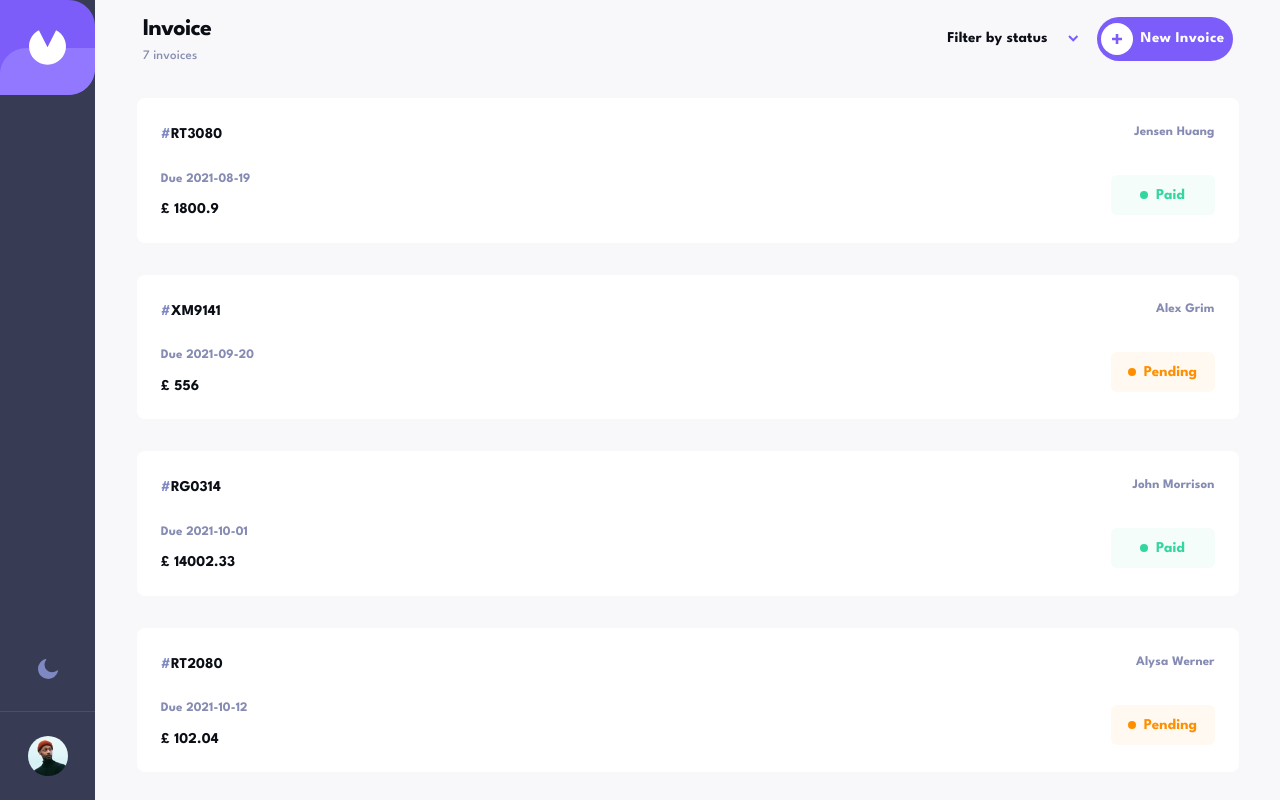
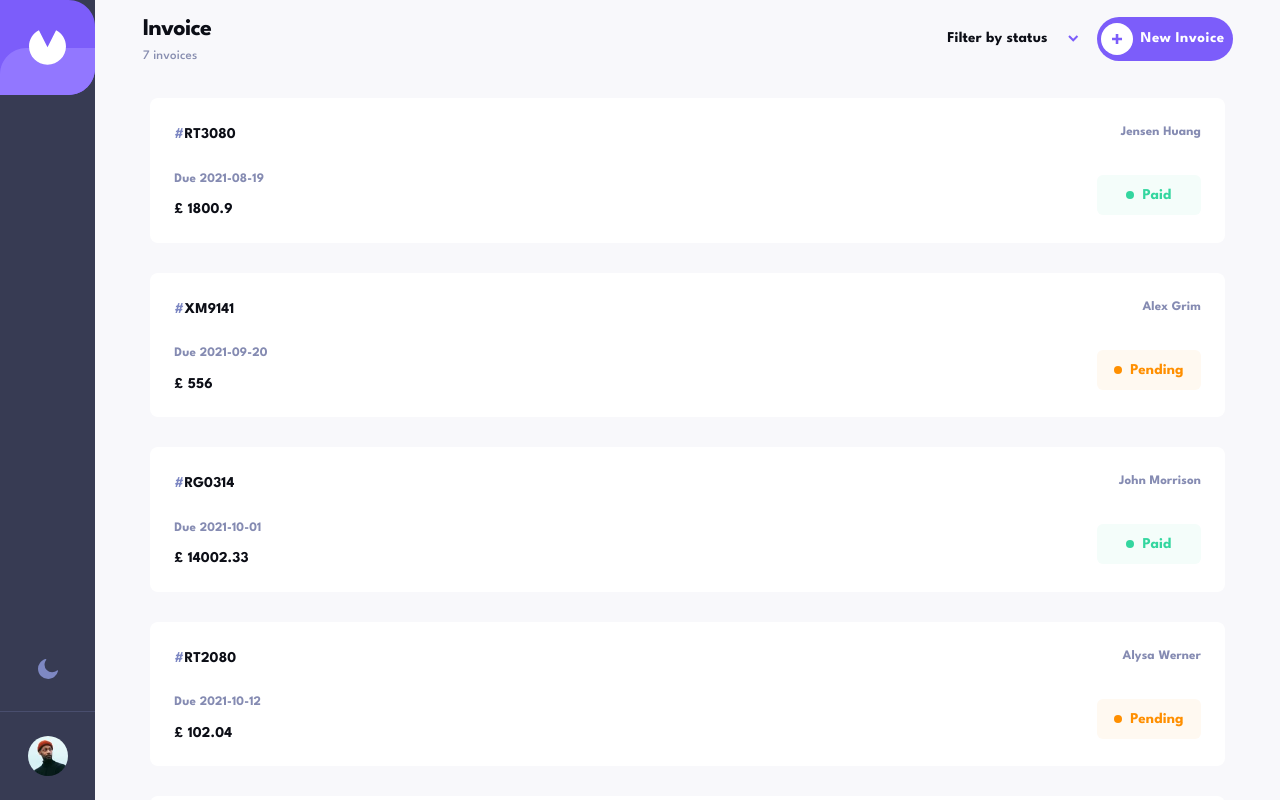
Before and after one commit to bilanoo/invoice, a Next.js app in the folder invoice/: page / in a window 1280 px wide. Built offline with nearby package versions, Linux system fonts and the light colour scheme.

Commit message:
refactor: fixed invoice issue of spanning across the container and allowing users to miss click

```diff
--- a/invoice/src/app/_components/InvoicesDetail/Invoice/Invoice.styles.tsx
+++ b/invoice/src/app/_components/InvoicesDetail/Invoice/Invoice.styles.tsx
@@ -11,17 +11,10 @@ export const Container = styled(Box)(({ theme }) => ({
     alignSelf: "center",
     borderRadius: "8px",
     cursor: "pointer",
-    marginBottom: "16px",
+    marginBottom: "0px",
   },
   ":hover": {
     border: `1px solid ${theme.customPalette.mainPurple}`,
-  },
-  "@media only screen and (min-width: 992px)": {
-    "&": {
-      width: "93%",
-      marginLeft: "auto",
-      marginRight: "auto",
-    },
   },
 }));
 
--- a/invoice/src/app/_components/InvoicesDetail/InvoicesDetail.client.tsx
+++ b/invoice/src/app/_components/InvoicesDetail/InvoicesDetail.client.tsx
@@ -14,7 +14,9 @@ export const InvoiceDetail = () => {
         <Link
           href={`/edit-invoice/${invoice.id}`}
           key={invoice.id}
-          style={{ textDecoration: "none" }}
+          style={{
+            textDecoration: "none",
+          }}
         >
           <Invoice
             key={invoice.id}
--- a/invoice/src/app/_components/InvoicesDetail/InvoicesDetail.styles.tsx
+++ b/invoice/src/app/_components/InvoicesDetail/InvoicesDetail.styles.tsx
@@ -12,6 +12,8 @@ export const Container = styled(Box)(() => ({
     "&": {
       width: "100%",
       margin: "32px 0 0 0",
+      padding: "0 55px 0 55px",
+      gap: "30px",
     },
   },
 }));
```
